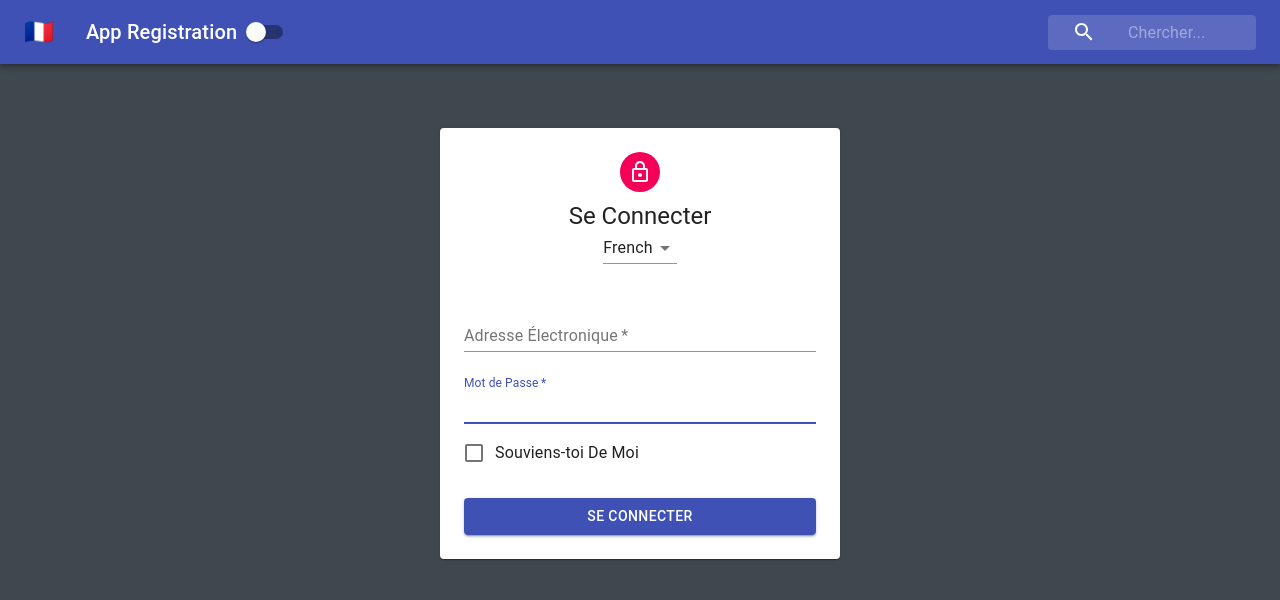
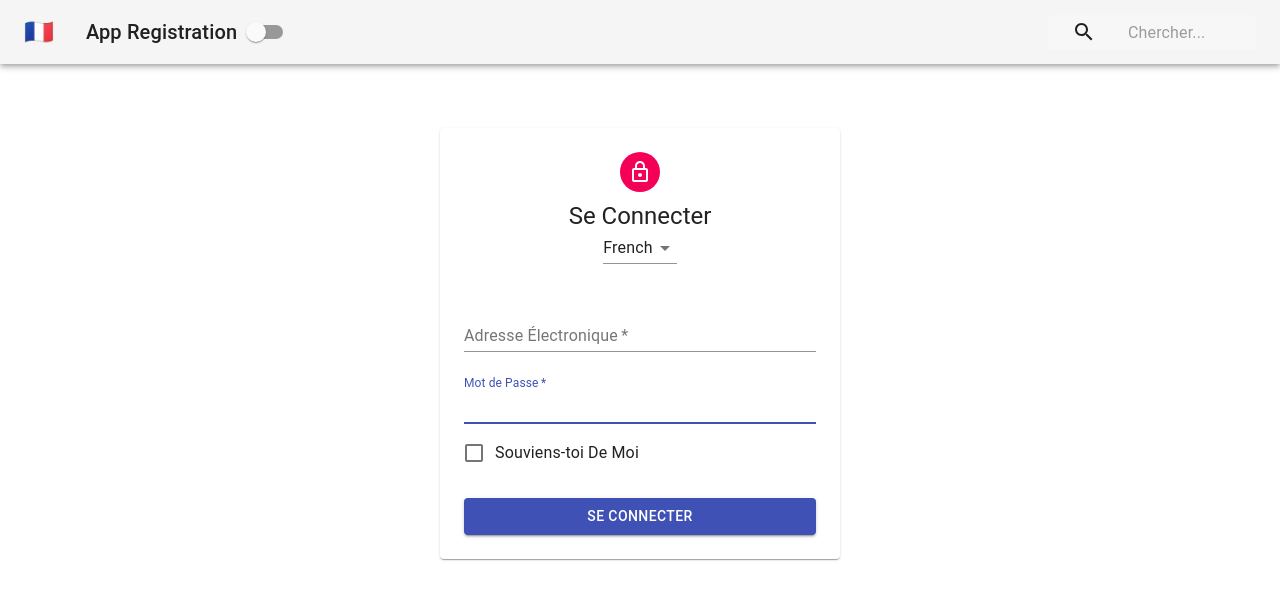
Before and after one commit to StephanYu/react-context-form, a React (Create React App) app: page / in a window 1280 px wide. Shown: the top 600 px of the page. Built offline with nearby package versions, Linux system fonts and the light colour scheme.

Commit message:
Create custom hook for toggling theme

```diff
--- a/src/contexts/ThemeContext.js
+++ b/src/contexts/ThemeContext.js
@@ -1,9 +1,10 @@
-import React, { createContext, useState } from "react";
+import React, { createContext } from "react";
+import useToggle from "../hooks/useToggleState";
+
 export const ThemeContext = createContext();
 
 export function ThemeProvider(props) {
-  const [theme, setTheme] = useState("true");
-  const toggleTheme = (e) => setTheme(!theme);
+  const [theme, toggleTheme] = useToggle(false);
 
   return (
     <ThemeContext.Provider value={{ theme, toggleTheme }}>
--- /dev/null
+++ b/src/hooks/useToggleState.js
@@ -0,0 +1,9 @@
+import { useState } from "react";
+
+function useToggle(initialVal = false) {
+  const [state, setState] = useState(initialVal);
+  const toggle = () => setState(!state);
+
+  return [state, toggle];
+}
+export default useToggle;
```
